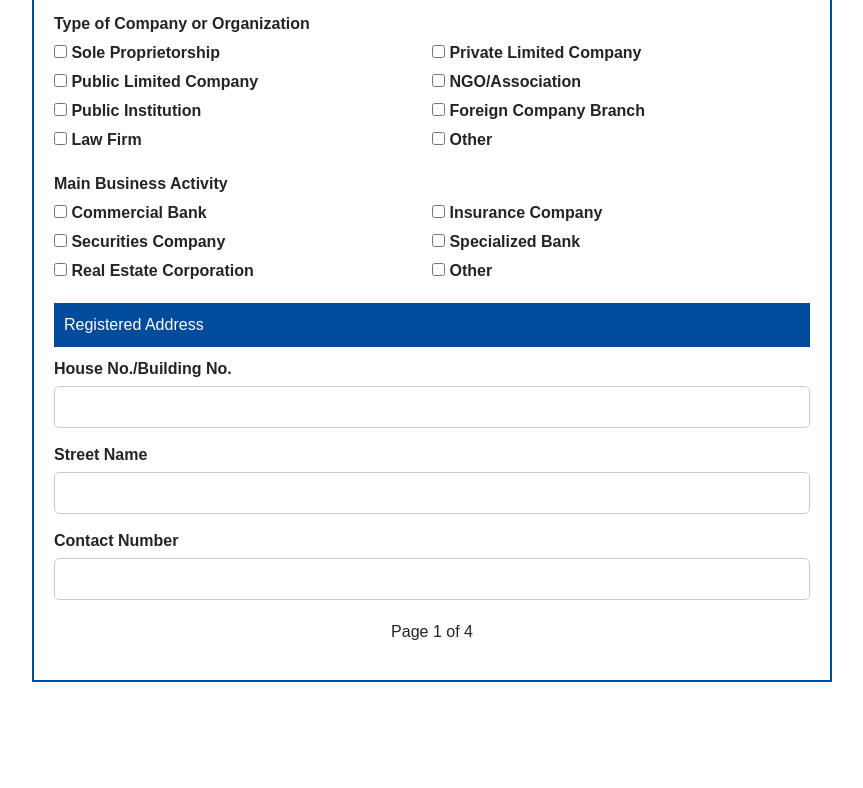
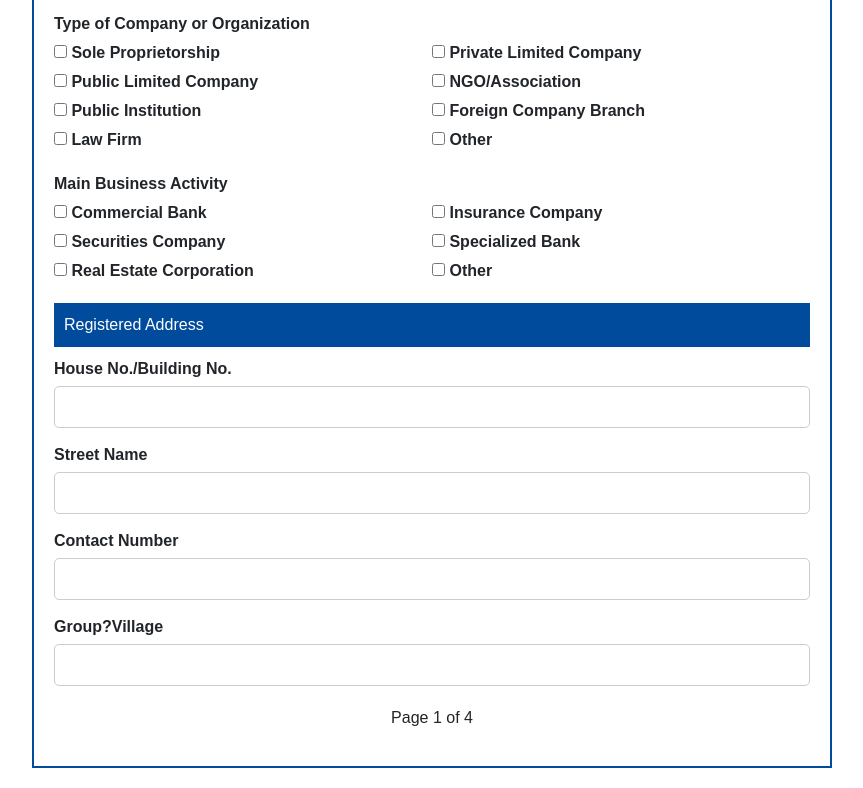
Before and after one commit to IIroha/index2.html, a plain HTML site: page index.html in a window 1280 px wide. Shown: the part 619-1407 px from the top of the page, without its empty margins (208-1071 px from the left). Before the commit the page ends 1321 px from the top, so only its background shows below. Drawn offline with nearby package versions, Linux system fonts and the light colour scheme.

Commit message:
Update index.html

```diff
--- a/index.html
+++ b/index.html
@@ -156,6 +156,11 @@
             <input type="text" id="contact" class="input">
         </div>
 
+      <div class="field">
+          <label for="Group/Village">Group?Village</label>
+          <input type="text" id="group" class="input">
+       </div>
+
         <div class="footer">
             <p>Page 1 of 4</p>
         </div>
```
